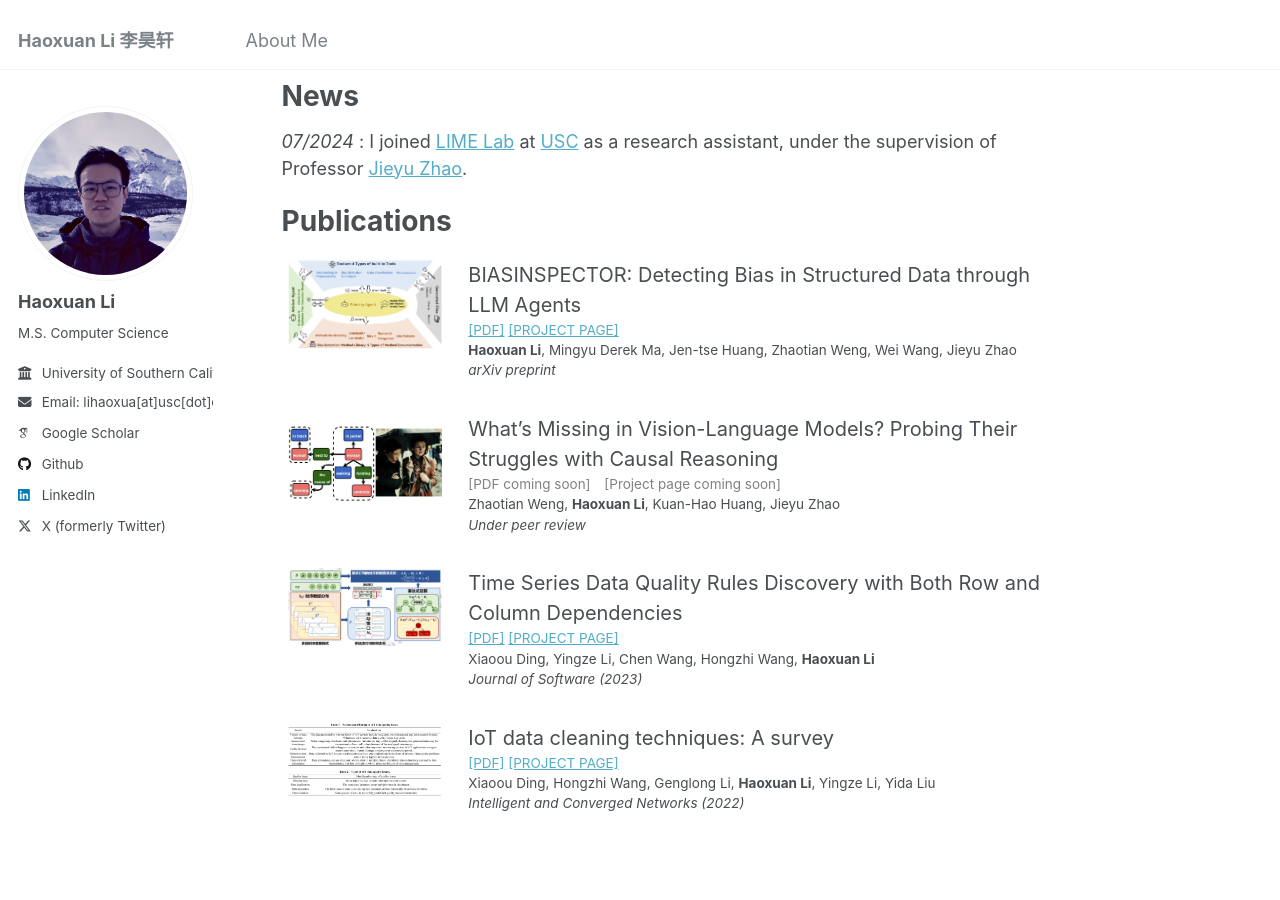
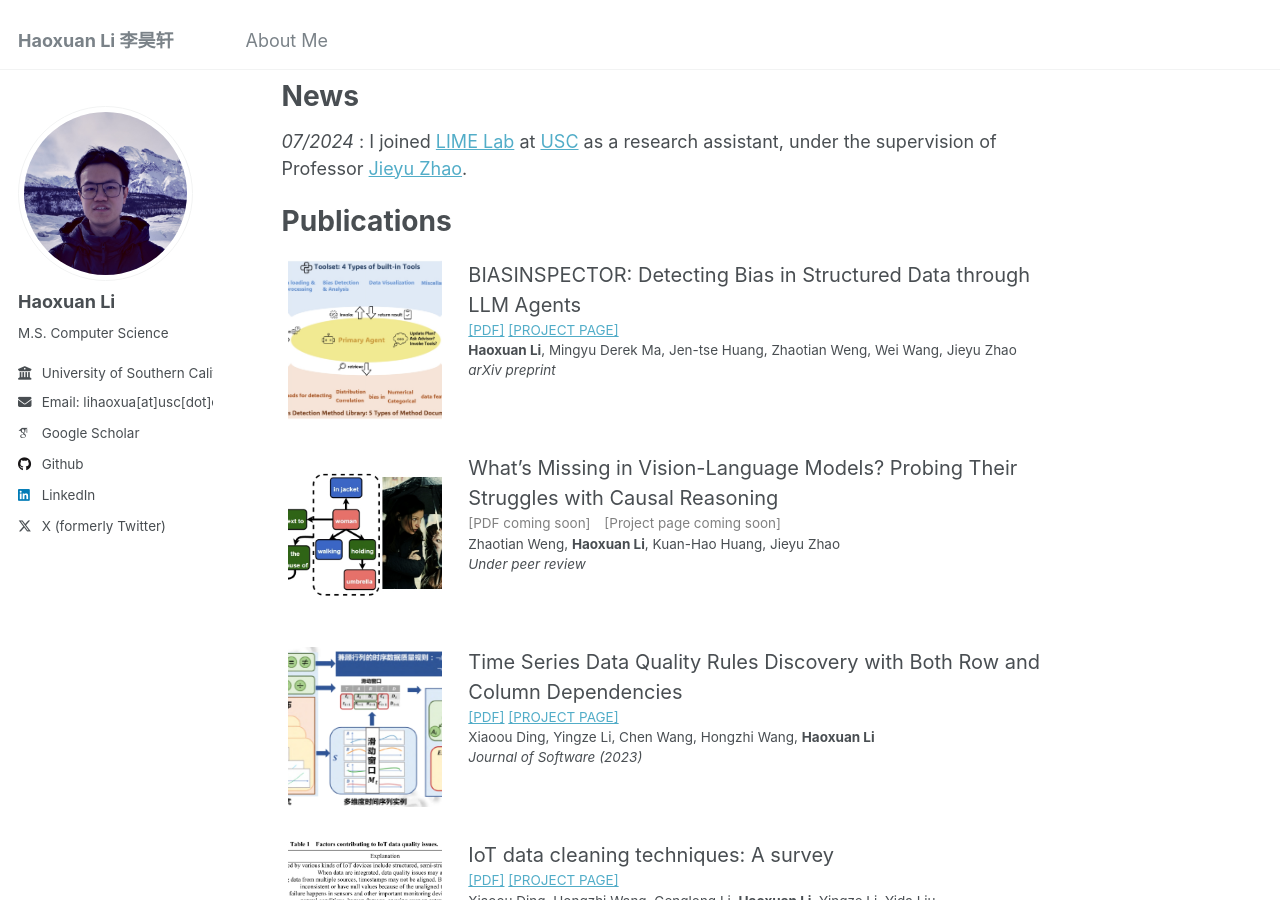
Before and after one commit to HauxLee/hauxlee.github.io, a Jekyll site: the page built from _pages/about.md, in a window 1280 px wide and 900 px high, scrolled down 358 px. Built offline with Jekyll 4.4.1, drawn with Linux system fonts in a browser that asks for light colours; some web fonts are replaced; a script that is not in the unit is left out.

Commit message:
Update publication section

```diff
--- a/_pages/about.md
+++ b/_pages/about.md
@@ -21,7 +21,7 @@ Publications
 <table style="border: none; border-collapse: collapse; width: 100%; table-layout: fixed; margin-bottom: 20px;">
   <tr>
     <td style="border: none; width: 180px; vertical-align: top; padding-right: 20px;">
-      <img src="../images/publication_images/BiasInspector_4.png" alt="BIASINSPECTOR: Detecting Bias in Structured Data through LLM Agents" width="200" height="160" style="object-fit: cover; border: none;" />
+      <img src="../images/publication_images/BiasInspector_4.png" alt="BIASINSPECTOR: Detecting Bias in Structured Data through LLM Agents" style="width: 200px; height: 160px; object-fit: cover; border: none;" />
     </td>
     <td style="border: none; vertical-align: top;">
       <span style="font-size: 20px;">BIASINSPECTOR: Detecting Bias in Structured Data through LLM Agents</span> <br>
@@ -35,7 +35,7 @@ Publications
 <table style="border: none; border-collapse: collapse; width: 100%; table-layout: fixed; margin-bottom: 20px;">
   <tr>
     <td style="border: none; width: 180px; vertical-align: top; padding-right: 20px;">
-      <img src="../images/publication_images/VLMCausal_3.png" alt="What’s Missing in Vision-Language Models? Probing Their Struggles with Causal Reasoning" width="200" height="160" style="object-fit: cover; border: none;" />
+      <img src="../images/publication_images/VLMCausal_3.png" alt="What’s Missing in Vision-Language Models? Probing Their Struggles with Causal Reasoning" style="width: 200px; height: 160px; object-fit: cover; border: none;" />
     </td>
     <td style="border: none; vertical-align: top;">
       <span style="font-size: 20px;">What’s Missing in Vision-Language Models? Probing Their Struggles with Causal Reasoning</span> <br>
@@ -51,7 +51,7 @@ Publications
 <table style="border: none; border-collapse: collapse; width: 100%; table-layout: fixed; margin-bottom: 20px;">
   <tr>
     <td style="border: none; width: 180px; vertical-align: top; padding-right: 20px;">
-      <img src="../images/publication_images/Data_Quality_2.png" alt="Time Series Data Quality Rules Discovery with Both Row and Column Dependencies" width="200" height="160" style="object-fit: cover; border: none;" />
+      <img src="../images/publication_images/Data_Quality_2.png" alt="Time Series Data Quality Rules Discovery with Both Row and Column Dependencies" style="width: 200px; height: 160px; object-fit: cover; border: none;" />
     </td>
     <td style="border: none; vertical-align: top;">
       <span style="font-size: 20px;">Time Series Data Quality Rules Discovery with Both Row and Column Dependencies</span> <br>
@@ -65,7 +65,7 @@ Publications
 <table style="border: none; border-collapse: collapse; width: 100%; table-layout: fixed; margin-bottom: 20px;">
   <tr>
     <td style="border: none; width: 180px; vertical-align: top; padding-right: 20px;">
-      <img src="../images/publication_images/IoT_1.png" alt="IoT data cleaning techniques: A survey" width="200" height="160" style="object-fit: cover; border: none;" />
+      <img src="../images/publication_images/IoT_1.png" alt="IoT data cleaning techniques: A survey" style="width: 200px; height: 160px; object-fit: cover; border: none;" />
     </td>
     <td style="border: none; vertical-align: top;">
       <span style="font-size: 20px;">IoT data cleaning techniques: A survey</span> <br>
```
